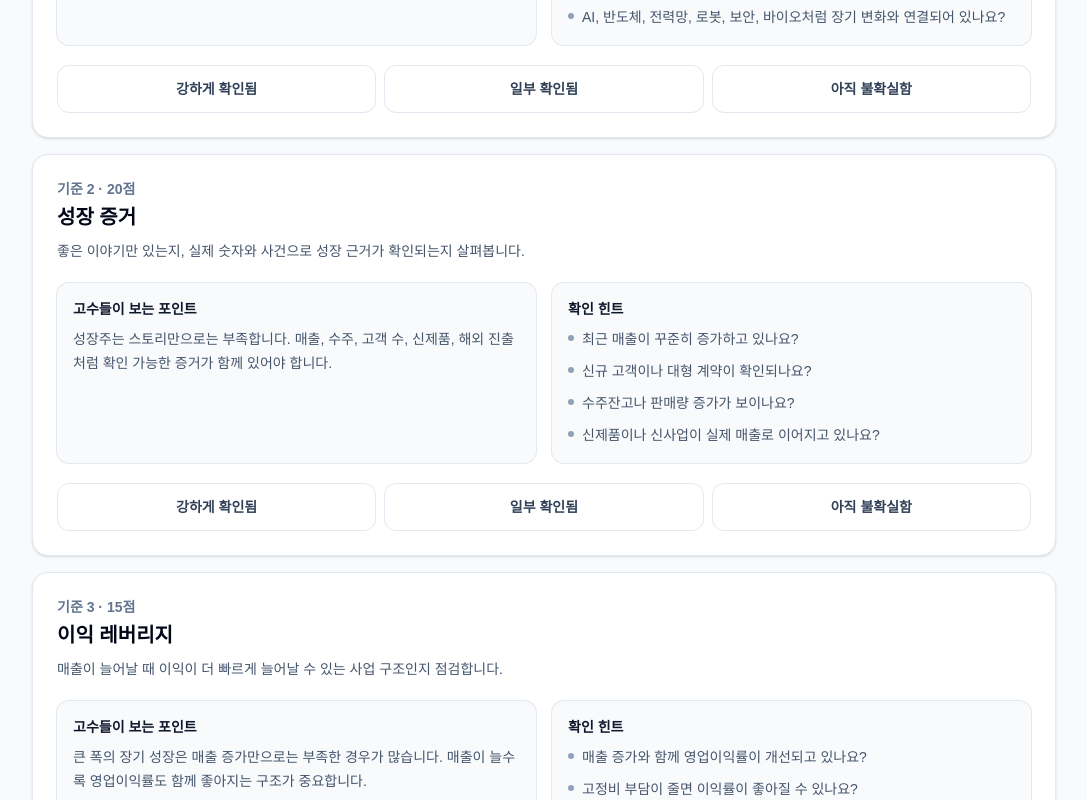
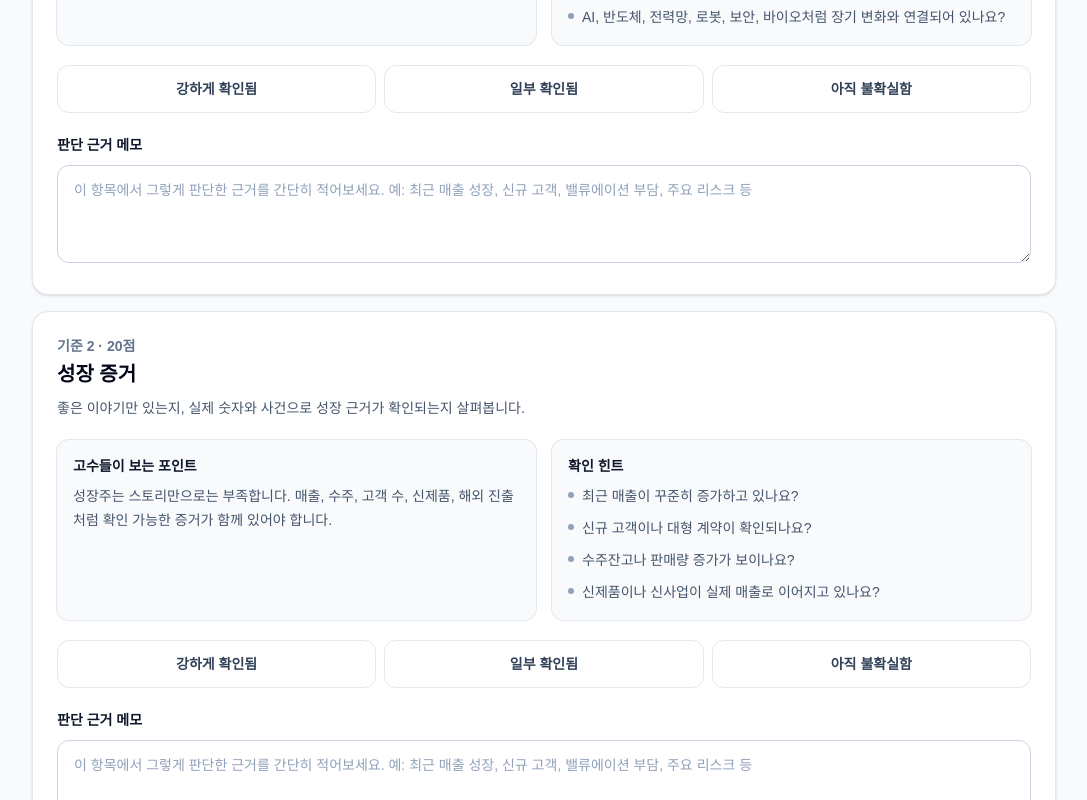
Before and after one commit to westtrain/tenbagger-check, a Next.js app: page / in a window 1280 px wide. Shown: the part 960-1760 px from the top of the page, without its empty margins (96-1183 px from the left). Built offline with nearby package versions, Linux system fonts and the light colour scheme.

Commit message:
Add evidence memo fields to checklist

```diff
--- a/app/page.tsx
+++ b/app/page.tsx
@@ -176,6 +176,9 @@ const noDataNotices = [
   "점수는 사용자의 자기 평가에만 기반합니다.",
 ];
 
+const memoPlaceholder =
+  "이 항목에서 그렇게 판단한 근거를 간단히 적어보세요. 예: 최근 매출 성장, 신규 고객, 밸류에이션 부담, 주요 리스크 등";
+
 function getScoreResult(score: number) {
   if (score >= 80) {
     return {
@@ -211,6 +214,7 @@ function getScoreResult(score: number) {
 export default function Home() {
   const [stockName, setStockName] = useState("");
   const [answers, setAnswers] = useState<Record<string, AnswerKey>>({});
+  const [memos, setMemos] = useState<Record<string, string>>({});
 
   const answeredCards = checklistCards
     .map((card) => {
@@ -243,6 +247,14 @@ export default function Home() {
   const researchSuggestions = checklistCards
     .filter((card) => weakestAreas.includes(card.title))
     .map((card) => card.researchSuggestion);
+
+  const writtenMemos = checklistCards
+    .map((card) => {
+      const memo = memos[card.id]?.trim();
+
+      return memo ? { cardTitle: card.title, memo } : undefined;
+    })
+    .filter((memo): memo is { cardTitle: string; memo: string } => Boolean(memo));
 
   return (
     <main className="min-h-screen bg-slate-50 px-4 py-8 text-slate-950 sm:px-6 lg:px-8">
@@ -348,6 +360,28 @@ export default function Home() {
                   );
                 })}
               </div>
+
+              <div className="mt-5">
+                <label
+                  htmlFor={`memo-${card.id}`}
+                  className="text-sm font-semibold text-slate-900"
+                >
+                  판단 근거 메모
+                </label>
+                <textarea
+                  id={`memo-${card.id}`}
+                  value={memos[card.id] ?? ""}
+                  onChange={(event) =>
+                    setMemos((currentMemos) => ({
+                      ...currentMemos,
+                      [card.id]: event.target.value,
+                    }))
+                  }
+                  placeholder={memoPlaceholder}
+                  rows={3}
+                  className="mt-2 w-full resize-y rounded-xl border border-slate-300 bg-white px-4 py-3 text-sm leading-6 text-slate-800 outline-none transition placeholder:text-slate-400 focus:border-slate-700 focus:ring-4 focus:ring-slate-200"
+                />
+              </div>
             </article>
           ))}
         </section>
@@ -408,6 +442,26 @@ export default function Home() {
                   </ul>
                 </div>
 
+                <div className="rounded-xl border border-slate-200 p-4">
+                  <h3 className="font-semibold text-slate-950">내 판단 근거</h3>
+                  {writtenMemos.length > 0 ? (
+                    <div className="mt-3 space-y-3">
+                      {writtenMemos.map(({ cardTitle, memo }) => (
+                        <div key={cardTitle} className="rounded-lg bg-slate-50 p-3">
+                          <p className="text-sm font-semibold text-slate-900">{cardTitle}</p>
+                          <p className="mt-1 whitespace-pre-wrap text-sm leading-6 text-slate-600">
+                            {memo}
+                          </p>
+                        </div>
+                      ))}
+                    </div>
+                  ) : (
+                    <p className="mt-2 text-sm leading-6 text-slate-600">
+                      아직 작성한 판단 근거 메모가 없습니다.
+                    </p>
+                  )}
+                </div>
+
                 <p className="rounded-xl bg-amber-50 p-4 text-sm leading-6 text-amber-900 ring-1 ring-amber-200">
                   {disclaimer}
                 </p>
```
